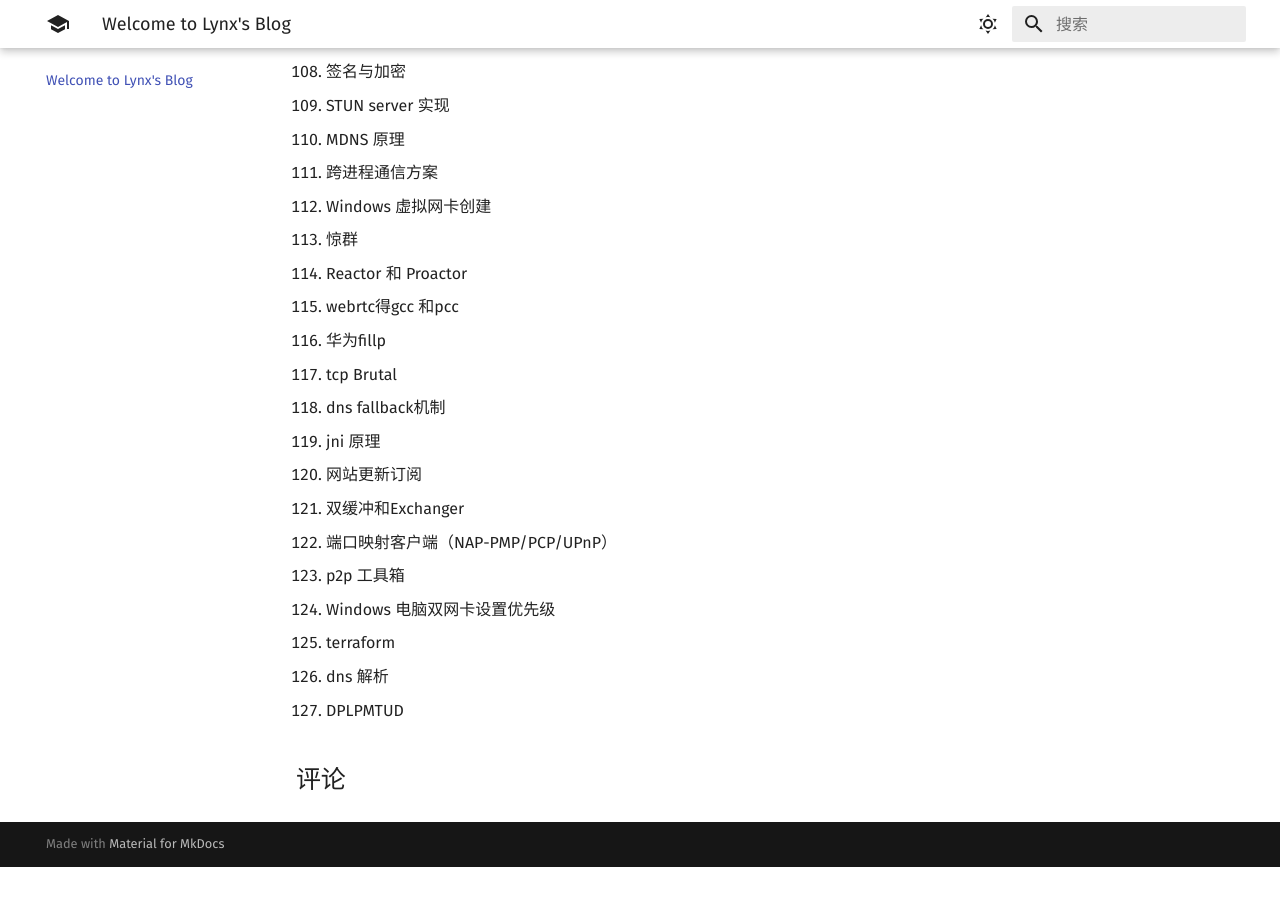
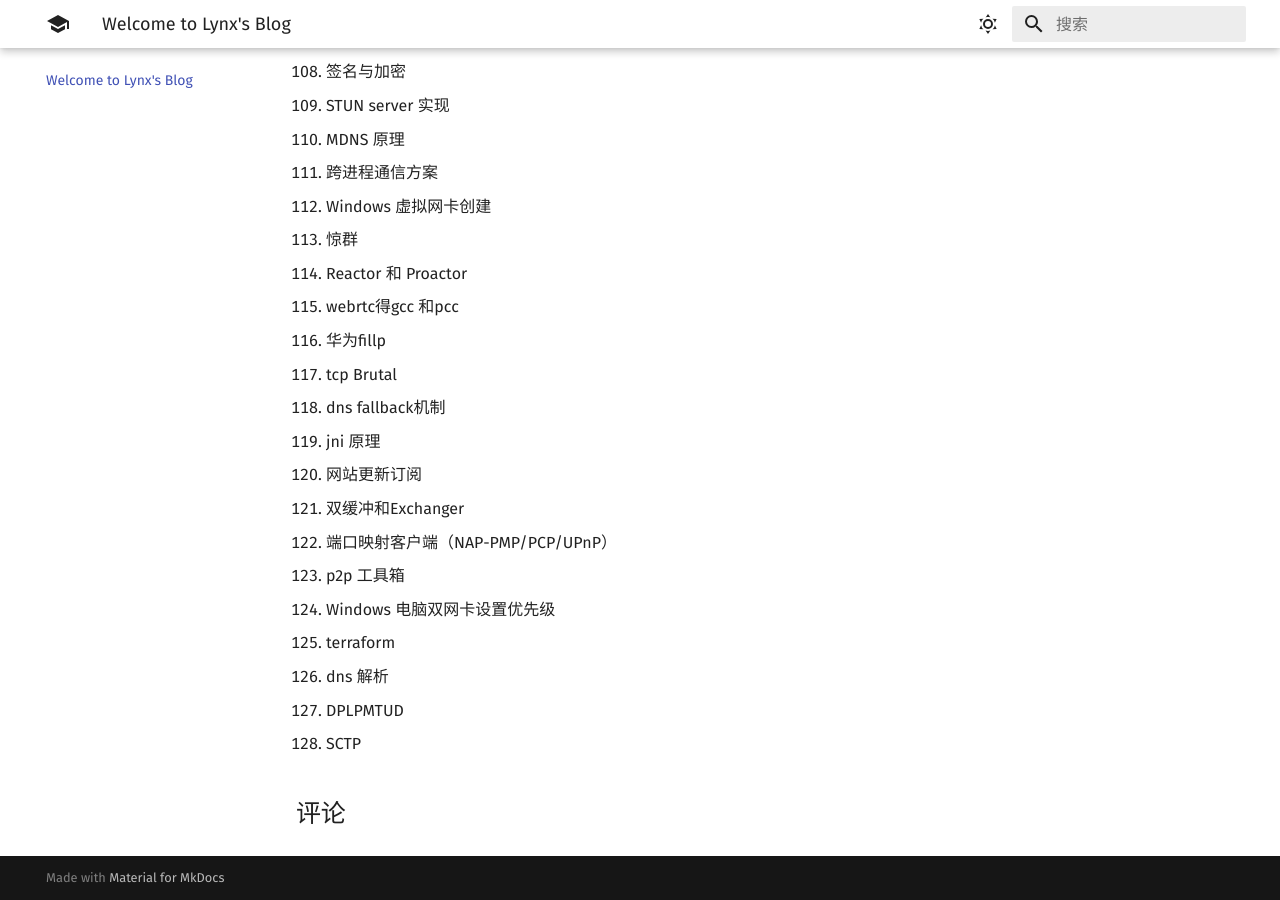
Before and after one commit to 1314liuwei/blog, an MkDocs documentation site: the page built from docs/index.md, in a window 1280 px wide and 900 px high, scrolled down 3831 px. Built offline with MkDocs 1.6.1 and Material for MkDocs 9.7.7, drawn with Linux system fonts in a browser that asks for light colours; comment, search, counter and statistics services are not loaded; before the commit the page ends 4698 px from its top, so only the background shows below that.

Commit message:
2024/02/21 周三

```diff
--- a/docs/index.md
+++ b/docs/index.md
@@ -129,3 +129,4 @@
 125. terraform
 126. dns 解析
 126. DPLPMTUD
+126. SCTP
```
